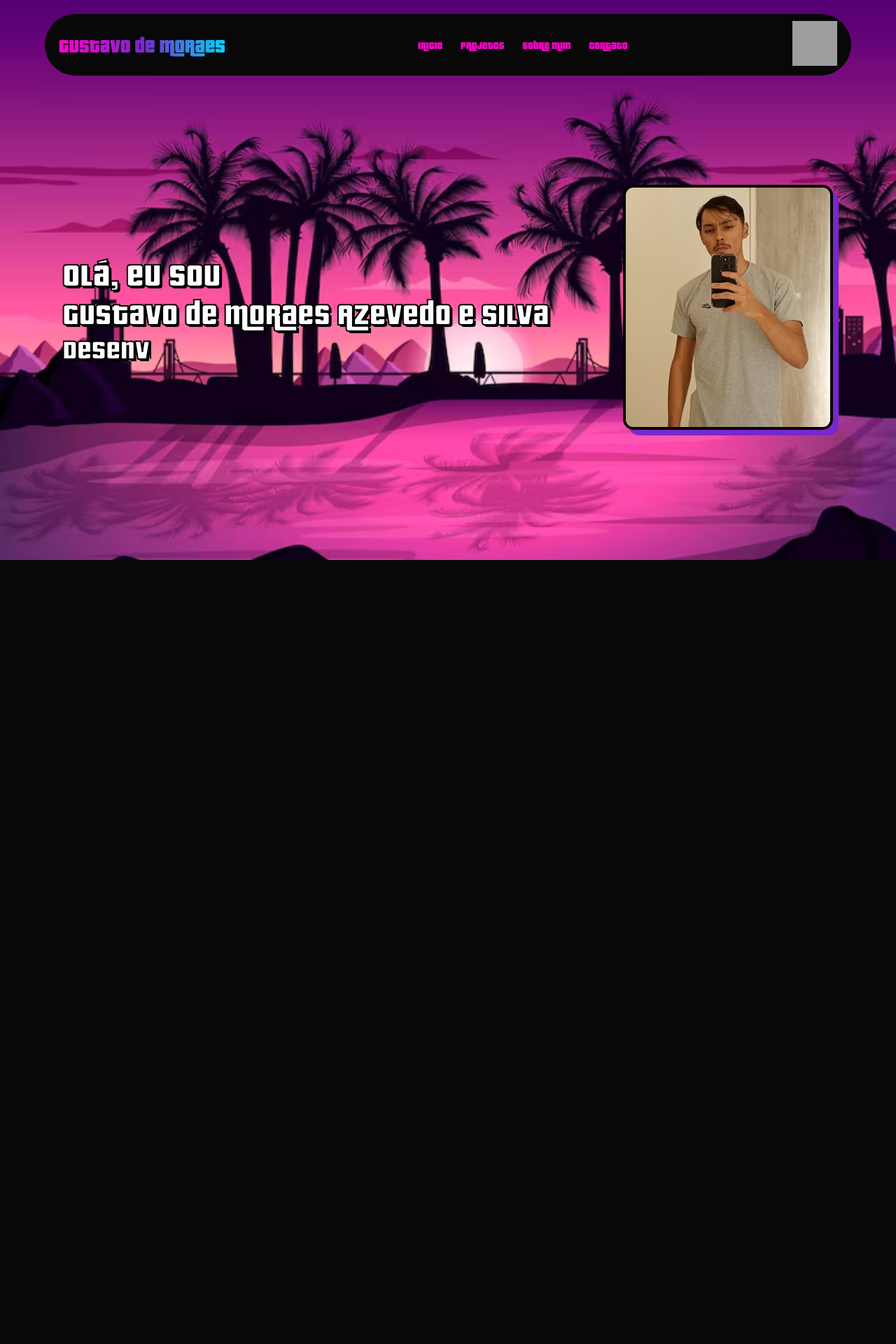
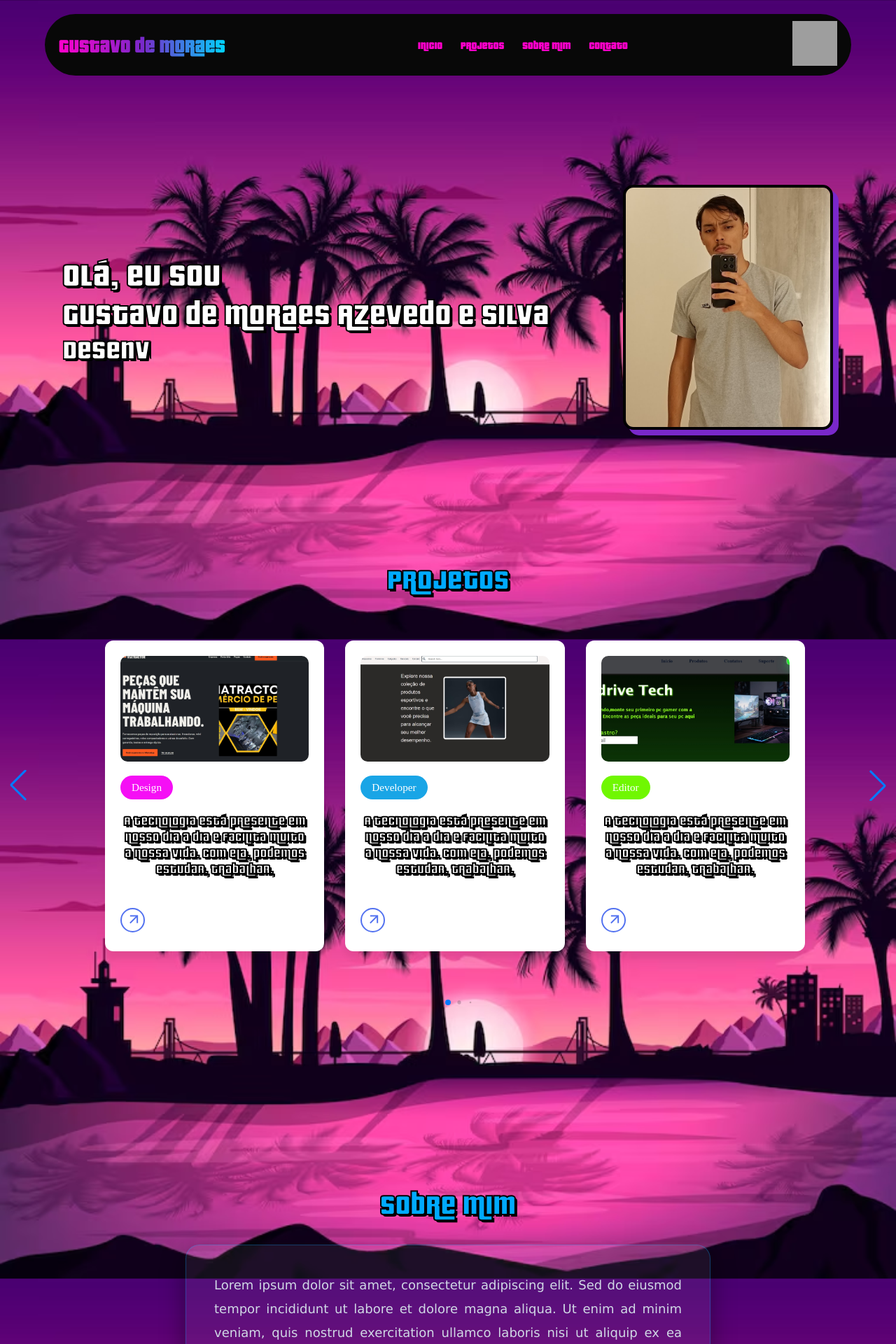
Before and after one commit to Gustavo-de-Moraes/Projetos, a PHP site: page / in a window 1280 px wide. Shown: the top 1920 px of the page at 70% size. Before the commit the page ends 800 px from the top, so only its background shows below. Run offline with PHP 8.4, Linux system fonts and the light colour scheme; grey boxes are pictures that could not be loaded.

Commit message:
Versao terminada do portifolio

```diff
--- a/Portifolio/index.html
+++ b/Portifolio/index.html
@@ -5,6 +5,15 @@
     <meta name="viewport" content="width=device-width, initial-scale=1.0">
     <title>Portifolio</title>
     <link rel="stylesheet" href="style.css">
+
+    <link rel="stylesheet" href="https://fonts.googleapis.com/css2?family=Material+Symbols+Outlined:opsz,wght,FILL,GRAD@20..48,100..700,0..1,-50..200&icon_names=arrow_forward">
+    <link rel="stylesheet" href="https://cdn.jsdelivr.net/npm/swiper@12/swiper-bundle.min.css">
+
+    <link
+    rel="stylesheet"
+    href="https://cdn.jsdelivr.net/npm/swiper@12/swiper-bundle.min.css"
+    />
+
 </head>
 <body>
 <header>
@@ -17,9 +26,9 @@
 
         <ul class ="menu">
             <li><a href="#">Inicio</a></li>
-            <li><a href="#">Projetos</a></li>
-            <li><a href="#">Sobre mim</a></li>
-            <li><a href="#">Contato</a></li>
+            <li><a href="#projetos">Projetos</a></li>
+            <li><a href="#sobre">Sobre mim</a></li>
+            <li><a href="#contato">Contato</a></li>
         </ul>
 
        <div class="Image">
@@ -54,5 +63,155 @@
 
 </header>
 
+<!--PAGINA DE PROJETOS-->
+
+ <div class="container swiper" id="projetos">
+        <h2>Projetos</h2>
+
+        <div class = "card-wrapper">
+
+            <ul class = "card-list swiper-wrapper">
+
+                <li class = "card-item swiper-slide">
+
+                    <a href= "#" class = "card-link">
+
+                        <img src="img/Captura de tela_19-11-2026_14391_.jpeg" alt="Car Image" class = "card-image">
+                        <p class="badge designer">Design</p>
+                        <h2 class="card-title">A tecnologia está presente em nosso dia a dia e facilita muito a nossa vida. Com ela, podemos estudar, trabalhar, </h2>
+                        <button class=" card-button material-symbols-outlined">
+                        arrow_forward
+                        </button>
+                    </a>
+                </li>
+
+                <li class = "card-item swiper-slide">
+
+                    <a href= "#" class = "card-link">
+
+                        <img src="img/Captura de tela_19-11-2026_144232_.jpeg" alt="Car Image" class = "card-image">
+                        <p class="badge developer">Developer</p>
+                        <h2 class="card-title">A tecnologia está presente em nosso dia a dia e facilita muito a nossa vida. Com ela, podemos estudar, trabalhar, </h2>
+                        <button class=" card-button material-symbols-outlined">
+                        arrow_forward
+                        </button>
+                    </a>
+                </li>
+
+                <li class = "card-item swiper-slide">
+
+                    <a href= "#" class = "card-link">
+
+                        <img src="img/Captura de tela_19-11-2026_195531_.jpeg" alt="Car Image" class = "card-image">
+                        <p class="badge editor">Editor</p>
+                        <h2 class="card-title">A tecnologia está presente em nosso dia a dia e facilita muito a nossa vida. Com ela, podemos estudar, trabalhar, </h2>
+                        <button class=" card-button material-symbols-outlined">
+                        arrow_forward
+                        </button>
+                    </a>
+                </li>
+
+                <li class = "card-item swiper-slide">
+
+                    <a href= "#" class = "card-link">
+
+                        <img src="img/Captura de tela_19-11-2026_19572_.jpeg" alt="Car Image" class = "card-image">
+                        <p class="badge gamer">Gamer</p>
+                        <h2 class="card-title">A tecnologia está presente em nosso dia a dia e facilita muito a nossa vida. Com ela, podemos estudar, trabalhar, </h2>
+                        <button class=" card-button material-symbols-outlined">
+                        arrow_forward
+                        </button>
+                    </a>
+                </li>
+
+                <li class = "card-item swiper-slide">
+
+                    <a href= "#" class = "card-link">
+
+                        <img src="img/Captura de tela_19-11-2026_20040_.jpeg" alt="Car Image" class = "card-image">
+                        <p class="badge marketer">Marketer</p>
+                        <h2 class="card-title">A tecnologia está presente em nosso dia a dia e facilita muito a nossa vida. Com ela, podemos estudar, trabalhar, </h2>
+                        <button class=" card-button material-symbols-outlined">
+                        arrow_forward
+                        </button>
+                    </a>
+                </li>
+            </ul>
+
+            <div class="swiper-pagination"></div>
+
+            <div class=" swiper-slide-button  swiper-button-prev"></div>
+            <div class=" swiper-slide-button  swiper-button-next"></div>
+        </div>
+    </div>
+
+    <!--PAGINA DE SOBRE MIM-->
+
+     <div id="sobre" class="sobre">
+        <h2 class="sobre-titulo">Sobre Mim</h2>
+        <div class="sobre-caixa">
+            <p class="sobre-paragrafo">
+                Lorem ipsum dolor sit amet, consectetur adipiscing elit.
+                Sed do eiusmod tempor incididunt ut labore et dolore magna aliqua.
+                Ut enim ad minim veniam, quis nostrud exercitation ullamco laboris nisi ut aliquip ex ea commodo consequat.
+            </p>
+        </div>
+    </div>
+
+    <!--PAGINA DE CONTATO-->
+
+<div id="contato" class="contato">
+
+    <h2 class="contato-titulo">Entre em Contato</h2>
+
+    <p class="contato-descricao">
+        Tem alguma dúvida, proposta ou oportunidade?
+        Entre em contato comigo!
+    </p>
+
+    <div class="contato-caixa">
+
+        <form action="#" method="POST">
+
+            <div class="campo">
+                <label for="nome">Nome</label>
+                <input type="text" id="nome" name="nome"
+                    placeholder="Digite seu nome" required>
+            </div>
+
+            <div class="campo">
+                <label for="email">E-mail</label>
+                <input type="email" id="email" name="email"
+                    placeholder="Digite seu e-mail" required>
+            </div>
+
+            <div class="campo">
+                <label for="assunto">Assunto</label>
+                <input type="text" id="assunto" name="assunto"
+                    placeholder="Qual o assunto?" required>
+            </div>
+
+            <div class="campo">
+                <label for="mensagem">Mensagem</label>
+                <textarea id="mensagem" name="mensagem"
+                    placeholder="Digite sua mensagem..."
+                    rows="5" required></textarea>
+            </div>
+
+            <button type="submit" class="botao-contato">
+                Enviar Mensagem
+            </button>
+
+        </form>
+
+    </div>
+
+</div>
+
+
+    <script src="https://cdn.jsdelivr.net/npm/swiper@12/swiper-bundle.min.js"></script>
+
+    <script src="script.js"></script>
+
 </body>
 </html>
--- a/Portifolio/style.css
+++ b/Portifolio/style.css
@@ -178,3 +178,322 @@ nav .navbar{
 
     box-shadow: 8px 8px 0px #7928ca;
 }
+
+/*ESTILIZAÇÃO DA PAGINA PORJETOS*/
+
+h2{
+    display:flex;
+    justify-content:center;
+    color: #fff;
+    font-family: 'fonte-gta';
+    font-size: 60px;
+    -webkit-text-stroke: 2px black;
+    text-shadow: 3px 3px 0 black;
+
+}
+
+h2 {
+    font-size: 42px;
+    color: #00aaff;
+    margin-bottom: 15px;
+    text-align: center;
+}
+
+.card-wrapper{
+    max-width: 1100px;
+    margin: 0 60px 35px;
+    padding: 50px 50px;
+    overflow: hidden;
+}
+
+.card-list .card-item{
+    list-style: none;
+}
+
+
+.card-list .card-item .card-link{
+    user-select: none;
+    display:block;
+    background: #fff;
+    padding: 20px;
+    border-radius: 12px;
+    text-decoration: none;
+    border: 2px solid transparent;
+    box-shadow: 0 10px 10px rgba(0, 0, 0, 0.05);
+    transition: 0.4s ease;
+}
+
+.card-list .card-item .card-link:active{
+    cursor: grabbing;
+
+}
+
+.card-list .card-item .card-link:hover{
+    border-color:#5372F0;
+
+
+}
+
+
+.card-list .card-link .card-image{
+    width: 100%;
+    aspect-ratio: 16 / 9;
+    object-fit: cover;
+    border-radius: 10px;
+}
+
+.card-list .card-link .badge{
+    color: #fff;
+    padding: 8px 16px;
+    font-size: 0.95rem;
+    font-weight: 500;
+    margin: 16px 0 18px;
+    background: #19a5e6;
+    width: fit-content;
+    border-radius: 50px;
+}
+
+.card-list .card-link .badge.designer{
+   color: #fff;
+   background: #5372f0;
+}
+
+.card-list .card-link .badge.marketer{
+   color: #fff;
+   background:#fc0202;
+}
+
+.card-list .card-link .badge.gamer{
+   color: #fff;
+   background:#faa303;
+}
+
+.card-list .card-link .badge.editor{
+   color: #fff;
+   background:#70f702;
+}
+
+.card-list .card-link .badge.designer{
+   color: #fff;
+   background:#f50ff5;
+}
+
+
+
+
+
+
+
+
+.card-list .card-link .card-title{
+    font-size: 1.19rem;
+    color:#fff;
+    font-weight: 600;
+}
+
+.card-list .card-link .card-button{
+    height: 35px;
+    width: 35px;
+    color: #5372f0;
+    border-radius: 50%;
+    margin: 30px 0 5px;
+    background: none;
+    cursor: pointer;
+    border: 2px solid #5372F0;
+    transform: rotate(-45deg);
+    transition: 0.4s ease;
+}
+
+.card-list .card-link:hover .card-button{
+    color:#fff;
+    background: #5372F0;
+}
+
+/*ESTILIZAÇÃO DA PAGINA SOBRE MIM*/
+
+/* Seção Sobre Mim */
+.sobre {
+    min-height: 100vh;
+    display: flex;
+    flex-direction: column;
+    justify-content: center;
+    align-items: center;
+    padding: 60px 20px;
+}
+
+/* Título */
+.sobre-titulo {
+    font-size: 42px;
+    color: #00aaff;
+    margin-bottom: 35px;
+    text-align: center;
+    position: relative;
+}
+
+/* Linha abaixo do título */
+
+
+/* Caixa de conteúdo */
+.sobre-caixa {
+    max-width: 750px;
+    width: 100%;
+    padding: 40px;
+    background: rgba(255, 255, 255, 0.06);
+    border: 1px solid rgba(0, 170, 255, 0.3);
+    border-radius: 20px;
+    box-shadow: 0 10px 35px rgba(0, 0, 0, 0.4);
+    transition: 0.4s ease;
+}
+
+/* Efeito ao passar o mouse */
+.sobre-caixa:hover {
+    transform: translateY(-8px);
+    border-color: #00aaff;
+    box-shadow: 0 15px 40px rgba(0, 170, 255, 0.2);
+}
+
+/* Parágrafo */
+.sobre-paragrafo {
+    font-size: 18px;
+    line-height: 1.9;
+    color: #d0d8e5;
+    text-align: justify;
+    font-family: Verdana, Geneva, Tahoma, sans-serif;
+}
+
+/* Responsividade */
+@media (max-width: 600px) {
+    .sobre-titulo {
+        font-size: 32px;
+    }
+
+    .sobre-caixa {
+        padding: 25px;
+    }
+
+    .sobre-paragrafo {
+        font-size: 16px;
+    }
+}
+
+/* ESTILIZAÇÃO DA PAGINA CONTATO*/
+
+
+/* Seção de contato */
+.contato {
+    min-height: 100vh;
+    display: flex;
+    flex-direction: column;
+    align-items: center;
+    justify-content: center;
+    padding: 60px 20px;
+    background: linear-gradient(135deg, #080b16, #101b32);
+}
+
+/* Título */
+.contato-titulo {
+    font-size: 42px;
+    color: #00aaff;
+    margin-bottom: 15px;
+    text-align: center;
+}
+
+/* Descrição */
+.contato-descricao {
+    color: #d0d8e5;
+    font-size: 17px;
+    text-align: center;
+    margin-bottom: 35px;
+}
+
+/* Caixa do formulário */
+.contato-caixa {
+    width: 100%;
+    max-width: 600px;
+    padding: 35px;
+    background: rgba(255, 255, 255, 0.06);
+    border: 1px solid rgba(0, 170, 255, 0.3);
+    border-radius: 20px;
+    box-shadow: 0 10px 35px rgba(0, 0, 0, 0.4);
+}
+
+/* Campos */
+.campo {
+    display: flex;
+    flex-direction: column;
+    margin-bottom: 20px;
+}
+
+/* Labels */
+.campo label {
+    color: #00aaff;
+    font-size: 16px;
+    font-weight: bold;
+    margin-bottom: 8px;
+}
+
+/* Inputs e textarea */
+.campo input,
+.campo textarea {
+    width: 100%;
+    padding: 14px;
+    background: #0c1528;
+    border: 1px solid #263b59;
+    border-radius: 10px;
+    outline: none;
+    color: white;
+    font-size: 15px;
+    font-family: inherit;
+    transition: 0.3s;
+}
+
+/* Placeholder */
+.campo input::placeholder,
+.campo textarea::placeholder {
+    color: #8295ad;
+}
+
+/* Efeito ao clicar */
+.campo input:focus,
+.campo textarea:focus {
+    border-color: #00aaff;
+    box-shadow: 0 0 10px rgba(0, 170, 255, 0.2);
+}
+
+/* Área da mensagem */
+.campo textarea {
+    resize: vertical;
+}
+
+/* Botão */
+.botao-contato {
+    width: 100%;
+    padding: 15px;
+    background: #00aaff;
+    color: #080b16;
+    border: none;
+    border-radius: 10px;
+    font-size: 17px;
+    font-weight: bold;
+    cursor: pointer;
+    transition: 0.3s;
+}
+
+/* Hover do botão */
+.botao-contato:hover {
+    background: #0088cc;
+    color: white;
+    transform: translateY(-3px);
+    box-shadow: 0 5px 20px rgba(0, 170, 255, 0.3);
+}
+
+/* Responsividade */
+@media (max-width: 600px) {
+    .contato-titulo {
+        font-size: 32px;
+    }
+
+    .contato-caixa {
+        padding: 22px;
+    }
+}
```
Also changed, not shown: Portifolio/script.js (added, +30 -0 lines), Portifolio/img/Captura de tela_19-11-2026_14391_.jpeg (added), Portifolio/img/Captura de tela_19-11-2026_144232_.jpeg (added), Portifolio/img/Captura de tela_19-11-2026_195531_.jpeg (added), Portifolio/img/Captura de tela_19-11-2026_19572_.jpeg (added), Portifolio/img/Captura de tela_19-11-2026_20040_.jpeg (added).
